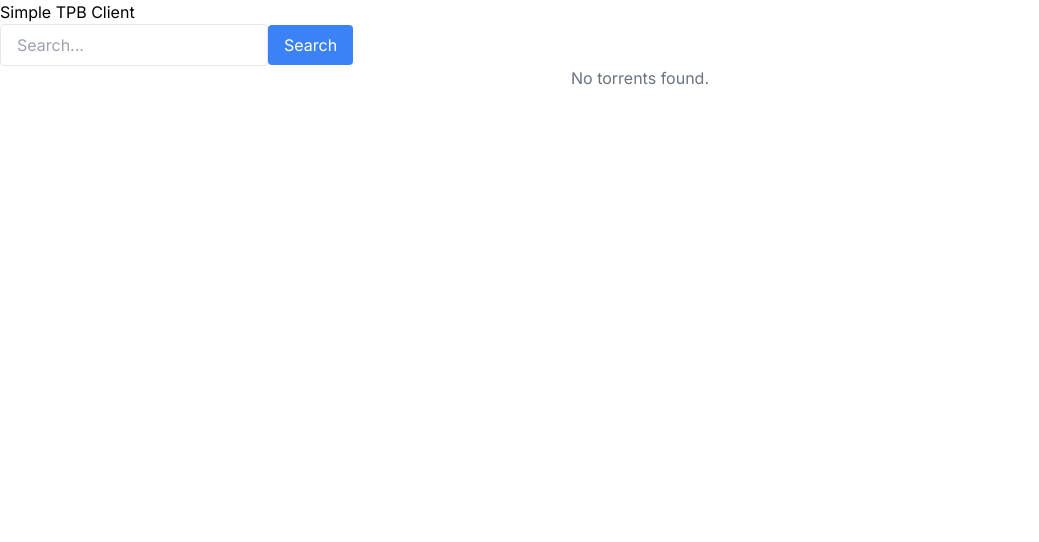
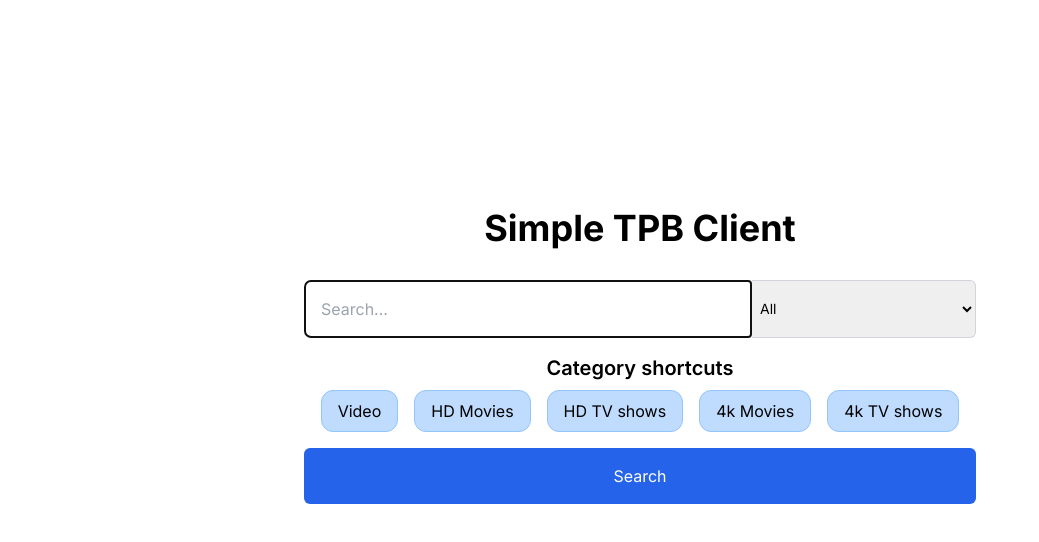
Before and after one commit to Anubisss/simple-tpb-client, a Next.js app: page / in a window 1280 px wide. Shown: the top 542 px of the page, without its empty margins (0-1039 px from the left). Built offline with nearby package versions, Linux system fonts and the light colour scheme.

Commit message:
Home page: one big search.

```diff
--- a/src/app/page.tsx
+++ b/src/app/page.tsx
@@ -1,200 +1,102 @@
 'use client';
 
-import React, { useState, FC } from 'react';
-import Link from 'next/link';
+import React, { useState } from 'react';
+import { useRouter } from 'next/navigation';
 
-const categoryMapping = {
-  '200': 'Video',
-  '208': 'HD - TV shows',
-};
+import { categoryMapping } from '@/lib/category';
 
-const getCategoryName = (categoryId: string): string => {
-  const id = categoryId as keyof typeof categoryMapping;
-  if (categoryMapping[id]) {
-    const mainCategoryId: keyof typeof categoryMapping = (id[0] +
-      '00') as keyof typeof categoryMapping;
-    return `${categoryMapping[mainCategoryId]} > ${categoryMapping[id]}`;
-  }
-  return `Unknown (#${categoryId})`;
-};
+const Home = () => {
+  const [torrentName, setTorrentName] = useState('');
+  const [category, setCategory] = useState('0');
 
-const convertTimestampToDate = (timestamp: number): string => {
-  const date = new Date(timestamp * 1000);
+  const router = useRouter();
 
-  const year = date.getFullYear();
-  const month = String(date.getMonth() + 1).padStart(2, '0');
-  const day = String(date.getDate()).padStart(2, '0');
+  const handleSearch = (e: React.FormEvent) => {
+    e.preventDefault();
 
-  return `${year}-${month}-${day}`;
-};
+    const name = torrentName.trim();
 
-const bytesToSize = (bytes: number): string => {
-  const KB = 1024;
-  const MB = KB * KB;
-  const GB = MB * KB;
-
-  if (bytes >= GB) {
-    return (bytes / GB).toFixed(1) + ' GB';
-  } else if (bytes >= MB) {
-    return (bytes / MB).toFixed(1) + ' MB';
-  } else {
-    return (bytes / KB).toFixed(1) + ' KB';
-  }
-};
-
-interface TorrentType {
-  id: string;
-  category: string;
-  name: string;
-  added: string;
-  size: string;
-  seeders: string;
-  leechers: string;
-  imdb?: string;
-  status: string;
+    if (!name.length) {
+      return;
     }
 
-interface TorrentProps {
-  torrent: TorrentType;
-}
-
-const Torrent: FC<TorrentProps> = ({ torrent }) => {
-  return (
-    <tr className="bg-white border-b hover:bg-gray-50">
-      <td className="px-6 py-4">
-        <span className="text-blue-600 hover:underline">
-          <Link href={`/torrent-details/${torrent.id}`}>{torrent.name}</Link>
-        </span>
-      </td>
-      <td className="px-6 py-4">{getCategoryName(torrent.category)}</td>
-      <td className="px-6 py-4">{convertTimestampToDate(+torrent.added)}</td>
-      <td className="px-6 py-4">{bytesToSize(+torrent.size)}</td>
-      <td className="px-6 py-4">{torrent.seeders}</td>
-      <td className="px-6 py-4">{torrent.leechers}</td>
-      <td className="px-6 py-4">
-        {torrent.imdb && (
-          <a
-            href={`https://www.imdb.com/title/${torrent.imdb}/`}
-            target="_blank"
-            rel="noreferrer"
-            className="text-blue-600 hover:underline"
-          >
-            IMDB
-          </a>
-        )}
-      </td>
-      <td className="px-6 py-4">{torrent.status}</td>
-    </tr>
-  );
-};
-
-interface TorrentListProps {
-  torrents: TorrentType[];
-}
-
-const TorrentList: FC<TorrentListProps> = ({ torrents }) => {
-  if (!torrents.length) {
-    return <div className="text-center text-gray-500">No torrents found.</div>;
-  }
-
-  return (
-    <div className="overflow-x-auto">
-      <table className="min-w-full divide-y divide-gray-200">
-        <thead className="bg-gray-50">
-          <tr>
-            <th
-              scope="col"
-              className="px-6 py-3 text-left text-xs font-medium text-gray-500 uppercase tracking-wider"
-            >
-              Name
-            </th>
-            <th
-              scope="col"
-              className="px-6 py-3 text-left text-xs font-medium text-gray-500 uppercase tracking-wider"
-            >
-              Category
-            </th>
-            <th
-              scope="col"
-              className="px-6 py-3 text-left text-xs font-medium text-gray-500 uppercase tracking-wider"
-            >
-              Uploaded
-            </th>
-            <th
-              scope="col"
-              className="px-6 py-3 text-left text-xs font-medium text-gray-500 uppercase tracking-wider"
-            >
-              Size
-            </th>
-            <th
-              scope="col"
-              className="px-6 py-3 text-left text-xs font-medium text-gray-500 uppercase tracking-wider"
-            >
-              SE
-            </th>
-            <th
-              scope="col"
-              className="px-6 py-3 text-left text-xs font-medium text-gray-500 uppercase tracking-wider"
-            >
-              LE
-            </th>
-            <th
-              scope="col"
-              className="px-6 py-3 text-left text-xs font-medium text-gray-500 uppercase tracking-wider"
-            >
-              IMDb
-            </th>
-            <th
-              scope="col"
-              className="px-6 py-3 text-left text-xs font-medium text-gray-500 uppercase tracking-wider"
-            >
-              Status
-            </th>
-          </tr>
-        </thead>
-        <tbody className="bg-white divide-y divide-gray-200">
-          {torrents.map((torrent) => (
-            <Torrent key={torrent.id} torrent={torrent} />
-          ))}
-        </tbody>
-      </table>
-    </div>
-  );
-};
-
-const Home = () => {
-  const [searchTerm, setSearchTerm] = useState('');
-  const [torrents, setTorrents] = useState([]);
-
-  const handleSearch = async () => {
-    const response = await fetch('/api/search', {
-      method: 'POST',
-      headers: {
-        'Content-Type': 'application/json',
-      },
-      body: JSON.stringify({ q: searchTerm }),
-    });
-    const data = await response.json();
-    setTorrents(data);
+    router.push(`/search-result?name=${name}&category=${category}`);
   };
 
   return (
-    <div>
-      <h1>Simple TPB Client</h1>
+    <div className="flex flex-col items-center justify-center mt-52">
+      <h1 className="text-4xl font-bold mb-8">Simple TPB Client</h1>
+      <form onSubmit={handleSearch} className="w-full max-w-2xl text-center">
+        <div className="flex mb-4">
           <input
             type="text"
             placeholder="Search..."
-        value={searchTerm}
-        onChange={(e) => setSearchTerm(e.target.value)}
-        className="border rounded px-4 py-2"
+            value={torrentName}
+            autoFocus
+            onChange={(e) => setTorrentName(e.target.value)}
+            className="w-8/12 p-4 border border-gray-300 rounded-l-md"
           />
+          <select
+            value={category}
+            onChange={(e) => setCategory(e.target.value)}
+            className="w-4/12 pl-1 py-4 border-t border-b border-r border-gray-300 rounded-r-md text-sm"
+          >
+            {Object.entries(categoryMapping).map(([id, name]) => (
+              <option key={id} value={id}>
+                {name}
+              </option>
+            ))}
+          </select>
+        </div>
+        <div className="my-4 flex gap-x-4 items-center justify-center flex-wrap">
+          <div className="basis-full mb-2">
+            <h3 className="text-xl font-semibold">Category shortcuts</h3>
+          </div>
           <button
-        onClick={handleSearch}
-        className="bg-blue-500 text-white px-4 py-2 rounded hover:bg-blue-700 transition-colors duration-200"
+            type="button"
+            className="border border-blue-300 px-4 py-2 rounded-xl hover:bg-blue-300 bg-blue-200"
+            onClick={() => setCategory('200')}
+          >
+            Video
+          </button>
+          <button
+            type="button"
+            className="border border-blue-300 px-4 py-2 rounded-xl hover:bg-blue-300 bg-blue-200"
+            onClick={() => setCategory('207')}
+          >
+            HD Movies
+          </button>
+          <button
+            type="button"
+            className="border border-blue-300 px-4 py-2 rounded-xl hover:bg-blue-300 bg-blue-200"
+            onClick={() => setCategory('208')}
+          >
+            HD TV shows
+          </button>
+          <button
+            type="button"
+            className="border border-blue-300 px-4 py-2 rounded-xl hover:bg-blue-300 bg-blue-200"
+            onClick={() => setCategory('211')}
+          >
+            4k Movies
+          </button>
+          <button
+            type="button"
+            className="border border-blue-300 px-4 py-2 rounded-xl hover:bg-blue-300 bg-blue-200"
+            onClick={() => setCategory('212')}
+          >
+            4k TV shows
+          </button>
+        </div>
+        <div className="mb-4">
+          <button
+            type="submit"
+            className="w-full bg-blue-600 text-white p-4 rounded-md hover:bg-blue-500"
           >
             Search
           </button>
-      <TorrentList torrents={torrents} />
+        </div>
+      </form>
     </div>
   );
 };
--- /dev/null
+++ b/src/app/search-result/page.tsx
@@ -0,0 +1,202 @@
+'use client';
+
+import React, { useState, FC } from 'react';
+import Link from 'next/link';
+
+const categoryMapping = {
+  '200': 'Video',
+  '208': 'HD - TV shows',
+};
+
+const getCategoryName = (categoryId: string): string => {
+  const id = categoryId as keyof typeof categoryMapping;
+  if (categoryMapping[id]) {
+    const mainCategoryId: keyof typeof categoryMapping = (id[0] +
+      '00') as keyof typeof categoryMapping;
+    return `${categoryMapping[mainCategoryId]} > ${categoryMapping[id]}`;
+  }
+  return `Unknown (#${categoryId})`;
+};
+
+const convertTimestampToDate = (timestamp: number): string => {
+  const date = new Date(timestamp * 1000);
+
+  const year = date.getFullYear();
+  const month = String(date.getMonth() + 1).padStart(2, '0');
+  const day = String(date.getDate()).padStart(2, '0');
+
+  return `${year}-${month}-${day}`;
+};
+
+const bytesToSize = (bytes: number): string => {
+  const KB = 1024;
+  const MB = KB * KB;
+  const GB = MB * KB;
+
+  if (bytes >= GB) {
+    return (bytes / GB).toFixed(1) + ' GB';
+  } else if (bytes >= MB) {
+    return (bytes / MB).toFixed(1) + ' MB';
+  } else {
+    return (bytes / KB).toFixed(1) + ' KB';
+  }
+};
+
+interface TorrentType {
+  id: string;
+  category: string;
+  name: string;
+  added: string;
+  size: string;
+  seeders: string;
+  leechers: string;
+  imdb?: string;
+  status: string;
+}
+
+interface TorrentProps {
+  torrent: TorrentType;
+}
+
+const Torrent: FC<TorrentProps> = ({ torrent }) => {
+  return (
+    <tr className="bg-white border-b hover:bg-gray-50">
+      <td className="px-6 py-4">
+        <span className="text-blue-600 hover:underline">
+          <Link href={`/torrent-details/${torrent.id}`}>{torrent.name}</Link>
+        </span>
+      </td>
+      <td className="px-6 py-4">{getCategoryName(torrent.category)}</td>
+      <td className="px-6 py-4">{convertTimestampToDate(+torrent.added)}</td>
+      <td className="px-6 py-4">{bytesToSize(+torrent.size)}</td>
+      <td className="px-6 py-4">{torrent.seeders}</td>
+      <td className="px-6 py-4">{torrent.leechers}</td>
+      <td className="px-6 py-4">
+        {torrent.imdb && (
+          <a
+            href={`https://www.imdb.com/title/${torrent.imdb}/`}
+            target="_blank"
+            rel="noreferrer"
+            className="text-blue-600 hover:underline"
+          >
+            IMDB
+          </a>
+        )}
+      </td>
+      <td className="px-6 py-4">{torrent.status}</td>
+    </tr>
+  );
+};
+
+interface TorrentListProps {
+  torrents: TorrentType[];
+}
+
+const TorrentList: FC<TorrentListProps> = ({ torrents }) => {
+  if (!torrents.length) {
+    return <div className="text-center text-gray-500">No torrents found.</div>;
+  }
+
+  return (
+    <div className="overflow-x-auto">
+      <table className="min-w-full divide-y divide-gray-200">
+        <thead className="bg-gray-50">
+          <tr>
+            <th
+              scope="col"
+              className="px-6 py-3 text-left text-xs font-medium text-gray-500 uppercase tracking-wider"
+            >
+              Name
+            </th>
+            <th
+              scope="col"
+              className="px-6 py-3 text-left text-xs font-medium text-gray-500 uppercase tracking-wider"
+            >
+              Category
+            </th>
+            <th
+              scope="col"
+              className="px-6 py-3 text-left text-xs font-medium text-gray-500 uppercase tracking-wider"
+            >
+              Uploaded
+            </th>
+            <th
+              scope="col"
+              className="px-6 py-3 text-left text-xs font-medium text-gray-500 uppercase tracking-wider"
+            >
+              Size
+            </th>
+            <th
+              scope="col"
+              className="px-6 py-3 text-left text-xs font-medium text-gray-500 uppercase tracking-wider"
+            >
+              SE
+            </th>
+            <th
+              scope="col"
+              className="px-6 py-3 text-left text-xs font-medium text-gray-500 uppercase tracking-wider"
+            >
+              LE
+            </th>
+            <th
+              scope="col"
+              className="px-6 py-3 text-left text-xs font-medium text-gray-500 uppercase tracking-wider"
+            >
+              IMDb
+            </th>
+            <th
+              scope="col"
+              className="px-6 py-3 text-left text-xs font-medium text-gray-500 uppercase tracking-wider"
+            >
+              Status
+            </th>
+          </tr>
+        </thead>
+        <tbody className="bg-white divide-y divide-gray-200">
+          {torrents.map((torrent) => (
+            <Torrent key={torrent.id} torrent={torrent} />
+          ))}
+        </tbody>
+      </table>
+    </div>
+  );
+};
+
+const Home = () => {
+  const [searchTerm, setSearchTerm] = useState('');
+  const [torrents, setTorrents] = useState([]);
+
+  const handleSearch = async () => {
+    const response = await fetch('/api/search', {
+      method: 'POST',
+      headers: {
+        'Content-Type': 'application/json',
+      },
+      body: JSON.stringify({ q: searchTerm }),
+    });
+    const data = await response.json();
+    setTorrents(data);
+  };
+
+  return (
+    <div>
+      <h1>Simple TPB Client</h1>
+      <input
+        type="text"
+        placeholder="Search..."
+        value={searchTerm}
+        onChange={(e) => setSearchTerm(e.target.value)}
+        className="border rounded px-4 py-2"
+      />
+      <button
+        onClick={handleSearch}
+        className="bg-blue-500 text-white px-4 py-2 rounded hover:bg-blue-700 transition-colors duration-200"
+      >
+        Search
+      </button>
+      <TorrentList torrents={torrents} />
+    </div>
+  );
+};
+
+export default Home;
--- /dev/null
+++ b/src/lib/category.ts
@@ -0,0 +1,79 @@
+const categoryMapping = {
+  '0': 'All',
+
+  // Audio
+  '100': 'Audio',
+  '101': 'Audio > Music',
+  '102': 'Audio > Audio books',
+  '103': 'Audio > Sound clips',
+  '104': 'Audio > FLAC',
+  '199': 'Audio > Other',
+
+  // Video
+  '200': 'Video',
+  '201': 'Video > Movies',
+  '202': 'Video > Movies DVDR',
+  '203': 'Video > Music videos',
+  '204': 'Video > Movie clips',
+  '205': 'Video > TV shows',
+  '206': 'Video > Handheld',
+  '207': 'Video > HD - Movies',
+  '208': 'Video > HD - TV shows',
+  '209': 'Video > 3D',
+  '210': 'Video > CAM/TS',
+  '211': 'Video > UHD/4k - Movies',
+  '212': 'Video > UHD/4k - TV shows',
+  '299': 'Video > Other',
+
+  // Applications
+  '300': 'Applications',
+  '301': 'Applications > Windows',
+  '302': 'Applications > Mac',
+  '303': 'Applications > UNIX',
+  '304': 'Applications > Handheld',
+  '305': 'Applications > IOS (iPad/iPhone)',
+  '306': 'Applications > Android',
+  '399': 'Applications > Other OS',
+
+  // Games
+  '400': 'Games',
+  '401': 'Games > PC',
+  '402': 'Games > Mac',
+  '403': 'Games > PSx',
+  '404': 'Games > XBOX360',
+  '405': 'Games > Wii',
+  '406': 'Games > Handheld',
+  '407': 'Games > IOS (iPad/iPhone)',
+  '408': 'Games > Android',
+  '499': 'Games > Other',
+
+  // Porn
+  '500': 'Porn',
+  '501': 'Porn > Movies',
+  '502': 'Porn > Movies DVDR',
+  '503': 'Porn > Pictures',
+  '504': 'Porn > Games',
+  '505': 'Porn > HD - Movies',
+  '506': 'Porn > Movie clips',
+  '507': 'Porn > UHD/4k - Movies',
+  '599': 'Porn > Other',
+
+  // Other
+  '600': 'Other',
+  '601': 'Other > E-books',
+  '602': 'Other > Comics',
+  '603': 'Other > Pictures',
+  '604': 'Other > Covers',
+  '605': 'Other > Physibles',
+  '699': 'Other > Other',
+};
+
+const getCategoryName = (categoryId: string): string => {
+  const id = categoryId as keyof typeof categoryMapping;
+  if (categoryMapping[id]) {
+    return categoryMapping[id];
+  }
+  return `Unknown (#${categoryId})`;
+};
+
+export { categoryMapping, getCategoryName };
```
Lines whose indentation alone changed are shown as unchanged.
